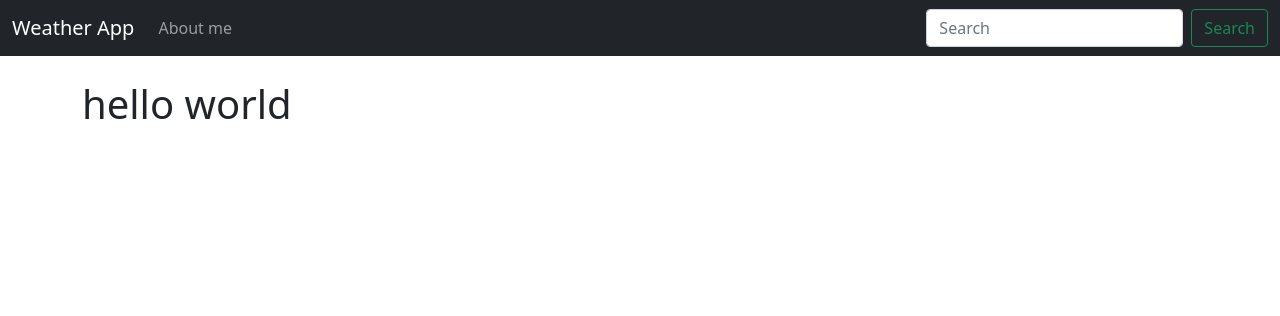
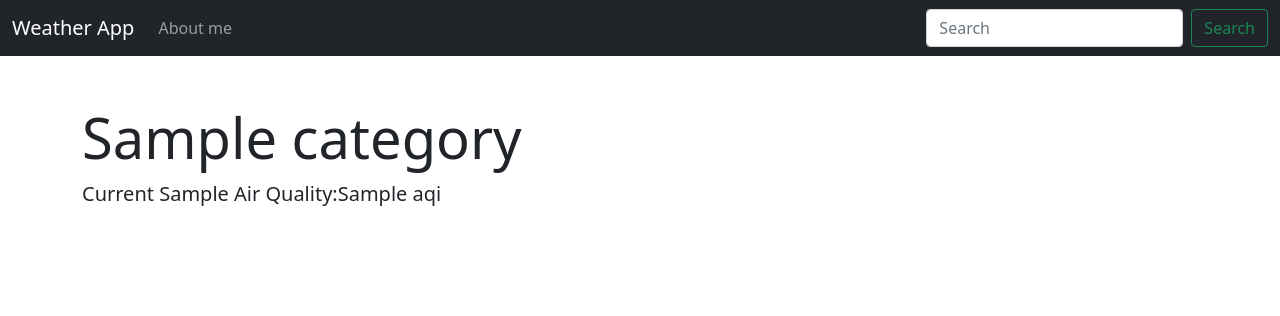
Before and after one commit to AsifSnigdho/DjangoWeather, a Django app: template lookup/templates/home.html in a window 1280 px wide. Shown: the top 316 px of the page. Run offline with Django 3.2, Linux system fonts and the light colour scheme; the template is opened without the code that fills it: most values are stand-ins (such as "Sample title", 1, 10 or a date in 2020).

Commit message:
Seventy percent done

```diff
--- a/lookup/templates/home.html
+++ b/lookup/templates/home.html
@@ -1,6 +1,25 @@
 {% extends 'base.html' %}
 {% block content %}
 
-<h1>hello world</h1>
+
+<br/>
+{% if api %}
+	{% if api == "Error..." %}
+		there was an error, please try again...
+	{% else %}
+
+
+<div class="jumbotron">
+  <h1 class="display-4">{{ api.0.Category.Name }}</h1>
+  <p class="lead">Current {{ api.0.ReportingArea }} Air Quality:{{ api.0.AQI }}</p>
+
+
+</div>
+
+
+
+	{% endif %}
+{% endif %}
+
 
 {% endblock %}
```
Also changed, not shown: lookup/views.py (+11 -1 lines).
